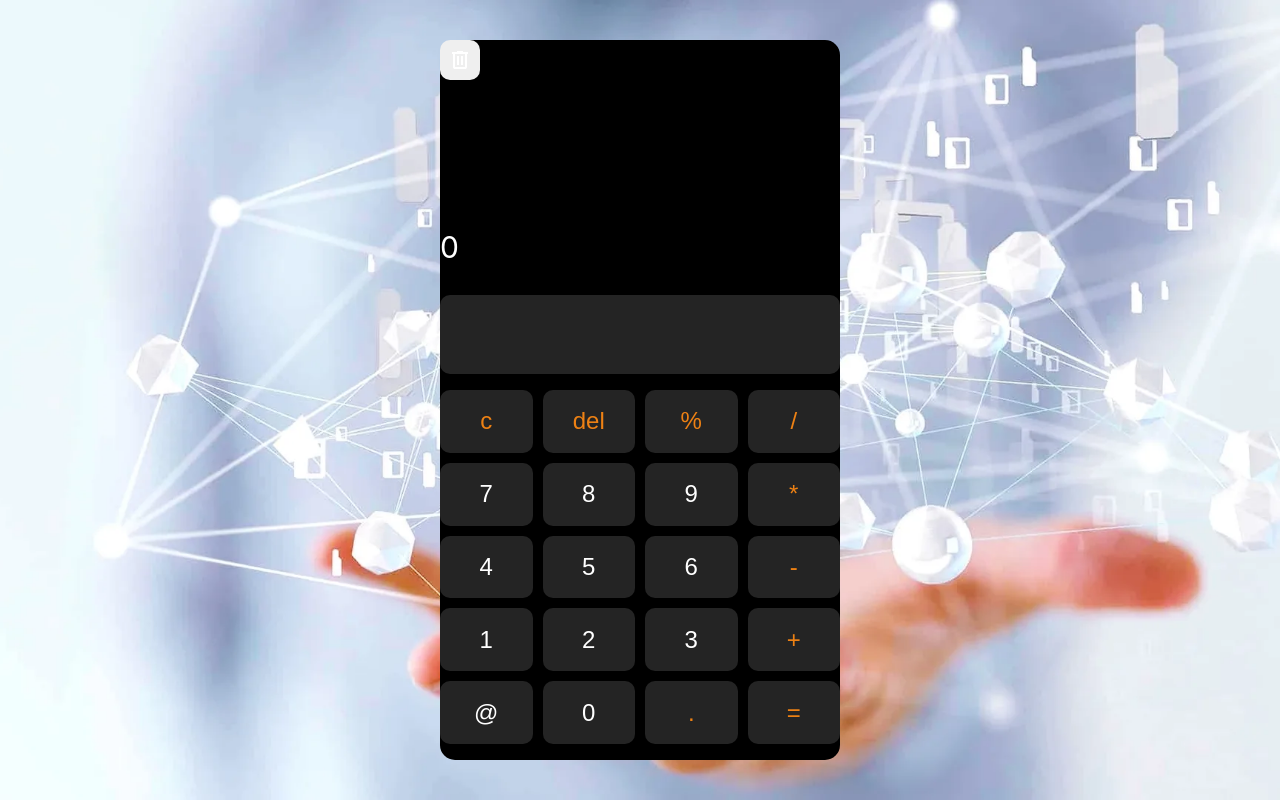
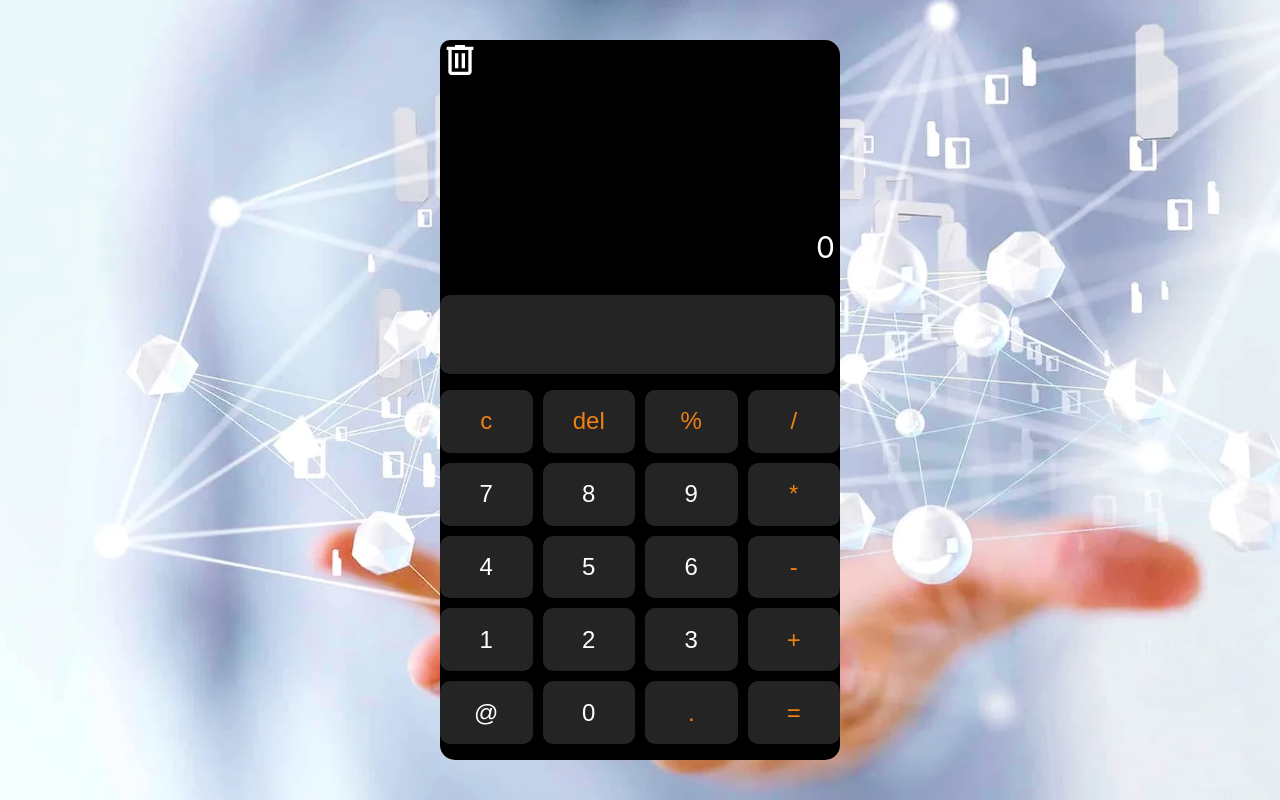
Before and after one commit to arazshikhli/calculator_app, a React (Create React App) app: page / in a window 1280 px wide. Built offline with nearby package versions, Linux system fonts and the light colour scheme.

Commit message:
fix(fixed NaN result)

```diff
--- a/src/components/Display/Display.jsx
+++ b/src/components/Display/Display.jsx
@@ -1,6 +1,5 @@
 import React, { useEffect } from 'react'
 import styles from './Display.module.css'
-
 export const Display = ({
   result,
   inputValue,
@@ -20,9 +19,9 @@ useEffect(()=>{
  <div className={styles.displayHistory}>
  <div className={styles.historyItems}>
   <button className={styles.deleteBtn} onClick={()=>setResultHistory([])}></button>
+
   {resultHistory.map(function(history,index){
     return(  <p className={styles.historyItem} key={index}>{history}</p>)
-
   })}
     </div>
  </div>
--- a/src/components/Display/Display.module.css
+++ b/src/components/Display/Display.module.css
@@ -7,16 +7,6 @@
   flex:2;
 }
 .displayHistory{
-  /* display: flex;
-  align-items: center;
-  justify-content: center;
-  width: 350px;
-  height: 50px;
-  border: 1px solid #000;
-  padding: 10px;
-  overflow: hidden;
-  white-space: nowrap;
-  text-overflow: ellipsis; */
   text-align: right;
   margin-right: 5px;
   flex: 2;
@@ -24,9 +14,12 @@
 .displayResult{
   flex:1;
   text-overflow: ellipsis;
+  text-align: right;
+  margin-right: 5px;
 }
 .displayInput{
   flex:1;
+  margin-right: 5px;
 }
 .dataInput{
   border: none;
@@ -47,12 +40,19 @@
 .historyItem{
   margin: 0;
 }
-
 .deleteBtn{
   background-image: url('../../assets/delete.svg');
-  background-repeat: no-repeat;
   width: 40px;
   height: 40px;
+  background-size: cover;
   background-position: center;
-  background-color: none;
+  border: none;
+  color: white;
+  font-size: 16px;
+  cursor: pointer;
+  background-color: black;
+  transition: all 0.5s;
 }
+.deleteBtn:hover{
+  background-color: rgb(134, 17, 17);
+}
--- a/src/components/LogicPage/LogicPage.jsx
+++ b/src/components/LogicPage/LogicPage.jsx
@@ -36,8 +36,6 @@ export const LogicPage = () => {
         }
         const isLastSymbol=isSymbol(operands,1);
         const isPrevLastSymbol=isSymbol(operands,2)
-        // const isLastSymbol=operands[operands.length-1]==='+'||operands[operands.length-1]==='-'||operands[operands.length-1]==='/'||operands[operands.length-1]==='*'||operands[operands.length-1]==='%'
-        // const isPrevLastSymbol=operands[operands.length-2]==='+'||operands[operands.length-2]==='-'||operands[operands.length-2]==='/'||operands[operands.length-2]==='*'||operands[operands.length-2]==='%'
 
         const lastSymbol=operands[operands.length-1]
         if(isLastSymbol&&isPrevLastSymbol){
@@ -74,7 +72,6 @@ export const LogicPage = () => {
         }
       }
 
-      const valueArray=calcResult.toString();
 
       setResult(calcResult);
 
@@ -97,6 +94,7 @@ export const LogicPage = () => {
 
   const addToHistory=()=>{
     const history=[]
+    if(isNaN(result)){return}
     const historyItem=value+'='+result;
     history.push(historyItem)
       refreshHistory(history)
--- a/src/components/LogicPage/LogicPage.module.css
+++ b/src/components/LogicPage/LogicPage.module.css
@@ -9,7 +9,6 @@
     flex-direction: row;
     justify-content: center;
     align-items: center;
-
 }
 .divider{
     display: flex;
@@ -22,7 +21,5 @@
     background-color: var(--calc-bg);
     border-radius: 15px;
     display: grid;
-
     height: 100%;
-
     }
```
